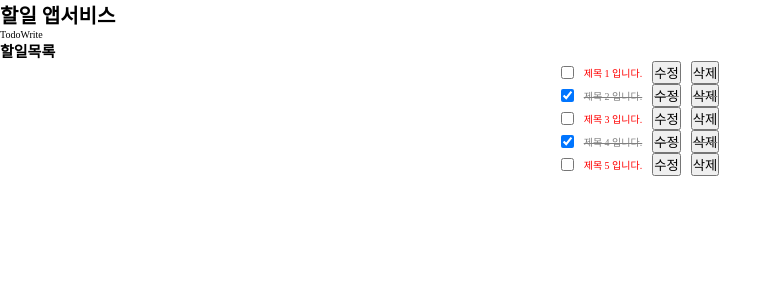
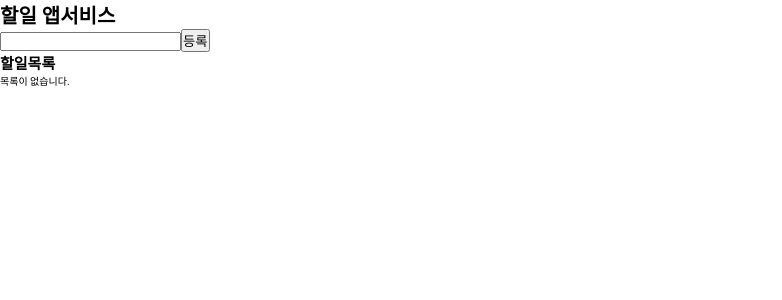
Before and after one commit to suha720/til_react_cra_ts, a React (Create React App) app: page / in a window 1280 px wide. Shown: the top 300 px of the page, without its empty margins (0-782 px from the left). Built offline with nearby package versions, Linux system fonts and the light colour scheme.

Commit message:
[docs] todo 앱 제작하기

```diff
--- a/src/App.tsx
+++ b/src/App.tsx
@@ -6,13 +6,7 @@
 import { ITodoType, TodoType } from './components/todos/types/todoType';
 
 // 테스트를 위한 목업 데이터 (/src/api/dummy.ts)
-const initialTodosTodos: TodoType[] = [
-  { id: 'a', title: '제목 1 입니다.', completed: false },
-  { id: 'b', title: '제목 2 입니다.', completed: true },
-  { id: 'c', title: '제목 3 입니다.', completed: false },
-  { id: 'd', title: '제목 4 입니다.', completed: true },
-  { id: 'e', title: '제목 5 입니다.', completed: false },
-];
+const initialTodosTodos: TodoType[] = [];
 
 function App(): JSX.Element {
   // ts 자리
@@ -20,8 +14,14 @@
   const [todos, setTodos] = useState<(ITodoType | TodoType)[]>(initialTodosTodos);
 
   // todos 를 업데이트 하는 함수
-  const handleTodoUpdate = (): void => {
-    // setTodos(???)
+  const handleTodoUpdate = (newTodo: TodoType): void => {
+    // 1. 방법
+    // 아래는 prev : 현재 최신 state 를 나타냄
+    // setTodos(prev => [newTodo, ...prev]);
+
+    // 2. 방법
+    const arr: TodoType[] = [newTodo, ...todos];
+    setTodos(arr);
   };
   // todo 목록에서 실행할 함수들
   const onToggle = (id: string): void => {
@@ -39,8 +39,14 @@
     const arr = todos.filter(todo => todo.id !== id);
     setTodos(arr);
   };
-  const onEdit = (): void => {
-    console.log('a');
+  const onEdit = (id: string, newTitle: string): void => {
+    // 아이디와 새로운 타이틀을 알 수 있다.
+    // 아이디를 이용해서 해당 타이틀을 수정하고 업데이트 해보자.
+    const arr: TodoType[] = todos.map(item =>
+      item.id === id ? { ...item, title: newTitle } : item,
+    );
+
+    setTodos(arr);
   };
   // tsx 자리
   return (
--- a/src/components/todos/TodoItem.tsx
+++ b/src/components/todos/TodoItem.tsx
@@ -1,23 +1,60 @@
+import { KeyboardEvent, useState } from 'react';
 import { TodoType } from './types/todoType';
 
 type TodoItemProps = {
   todo: TodoType;
   onToggle: (id: string) => void;
   onDelete: (id: string) => void;
-  onEdit: () => void;
+  onEdit: (id: string, newTitle: string) => void;
 };
 const TodoItem = ({ todo, onToggle, onDelete, onEdit }: TodoItemProps) => {
+  // js 자리
+  // 현재 Edit 상태인지 아닌지 관리
+  const [isEdit, setIsEdit] = useState<boolean>(false);
+  // Edit 상태라면 입력중인 title 내용 관리
+  const [editTitle, setEditTitle] = useState<string>(todo.title);
+
   // 수정은 별도의 입력창 구성으로 수정 후 값만 업데이트
   const handleEdit = () => {
     console.log('여기에서 내용을 수정하는 기능 작성 후 완료된 데이터 전송');
-    onEdit();
+    // isEdit을 true로 변경
+    setIsEdit(true);
+  };
+
+  const handleKeyDown = (e: KeyboardEvent<HTMLInputElement>) => {
+    if (e.key === 'Enter') {
+      handleEditSave();
+    }
+    if (e.key === 'Escape') {
+      handleEditCancel();
+    }
+  };
+
+  // 수정 후 저장 기능
+  const handleEditSave = () => {
+    console.log('수정 완료 저장');
+    // 1. 업데이트 해줌. (진행예정)
+    if (editTitle.trim()) {
+      // 변경되어야 할 ID, 새로운 타이틀 전달
+      onEdit(todo.id, editTitle);
+      // 2. 상태는 isEdit 을 falsee 변경
+      setIsEdit(false);
+    }
+  };
+
+  // 수정 취소 기능
+  const handleEditCancel = () => {
+    // 1. editTitle 을 원래대로 돌리고
+    setEditTitle(todo.title);
+    // 2. isEdit 을 false 로 설정하고
+    setIsEdit(false);
   };
 
   // css 객체 만들기
   const liStyle: React.CSSProperties = {
     display: 'flex',
     gap: '10px',
-    alignItems:'center',
+    alignItems: 'center',
     justifyContent: 'center',
     color: todo.completed ? 'gray' : 'red',
     textDecoration: todo.completed ? 'line-through' : 'none',
@@ -25,10 +62,26 @@
 
   return (
     <li style={liStyle}>
-      <input type="checkbox" onChange={() => onToggle(todo.id)} checked={todo.completed} />
-      <span>{todo.title}</span>
-      <button onClick={handleEdit}>수정</button>
-      <button onClick={() => onDelete(todo.id)}>삭제</button>
+      {isEdit ? (
+        <>
+          <input
+            type="text"
+            value={editTitle}
+            onChange={e => setEditTitle(e.target.value)}
+            onKeyDown={handleKeyDown}
+          ></input>
+          <span>{todo.title}</span>
+          <button onClick={handleEditSave}>저장</button>
+          <button onClick={handleEditCancel}>취소</button>
+        </>
+      ) : (
+        <>
+          <input type="checkbox" onChange={() => onToggle(todo.id)} checked={todo.completed} />
+          <span>{todo.title}</span>
+          <button onClick={handleEdit}>수정</button>
+          <button onClick={() => onDelete(todo.id)}>삭제</button>
+        </>
+      )}
     </li>
   );
 };
--- a/src/components/todos/TodoList.tsx
+++ b/src/components/todos/TodoList.tsx
@@ -5,7 +5,7 @@
   todos: TodoType[];
   onToggle: (id: string) => void;
   onDelete: (id: string) => void;
-  onEdit: () => void;
+  onEdit: (id: string, newTitle: string) => void;
 };
 
 const TodoList = ({ todos, onToggle, onDelete, onEdit }: TodoListProps): JSX.Element => {
--- a/src/components/todos/TodoWrite.tsx
+++ b/src/components/todos/TodoWrite.tsx
@@ -1,12 +1,57 @@
 import { TodoType } from '@todo-types/todoType';
+import { ChangeEvent, KeyboardEvent, KeyboardEventHandler, useState } from 'react';
 
 type TodoWriteProps = {
   setTodos: React.Dispatch<React.SetStateAction<TodoType[]>>;
-  handleTodoUpdate: () => void;
+  handleTodoUpdate: (newTodo: TodoType) => void;
 };
 
 const TodoWrite = ({ setTodos, handleTodoUpdate }: TodoWriteProps) => {
-  return <div>TodoWrite</div>;
+  // js 자리
+  // 할일 제목 값 관리
+  const [title, setTitle] = useState<string>('');
+
+  // title 변경시 onChancge 이벤트 처리해보기
+  const handleChange = (e: ChangeEvent<HTMLInputElement>) => {
+    setTitle(e.target.value);
+  };
+
+  const handleKeyDown = (e: KeyboardEvent<HTMLInputElement>) => {
+    // enter 키를 입력시 처리
+    if (e.key === 'Enter') {
+      handleAdd();
+    }
+  };
+
+  // 새 할일 등록하기
+  const handleAdd = () => {
+    if (title.trim()) {
+      const newTodo: TodoType = {
+        id: Date.now().toString(),
+        title: title,
+        completed: false,
+      };
+      // 1. 만약 setTotods 등의 useState 를 활용한다면?
+      // 아래는 prev : 현재 최신 state 를 나타냄
+      // newTodo 맨날 앞에
+      // setTodos(prev => [newTodo, ...prev]);
+
+      // newTodo 맨날 뒤에
+      // setTodos(prev => [...prev, newTodo]);
+
+      // 2. 함수의 매개변수로 전달한다면
+      handleTodoUpdate(newTodo);
+
+      setTitle('');
+    }
+  };
+  // jsx 자리
+  return (
+    <div>
+      <input type="text" value={title} onChange={e => handleChange(e)} onKeyDown={handleKeyDown} />
+      <button onClick={handleAdd}>등록</button>
+    </div>
+  );
 };
 
 export default TodoWrite;
```
Also changed, not shown: 1 other file (tests, documents, lock files or other folders).
